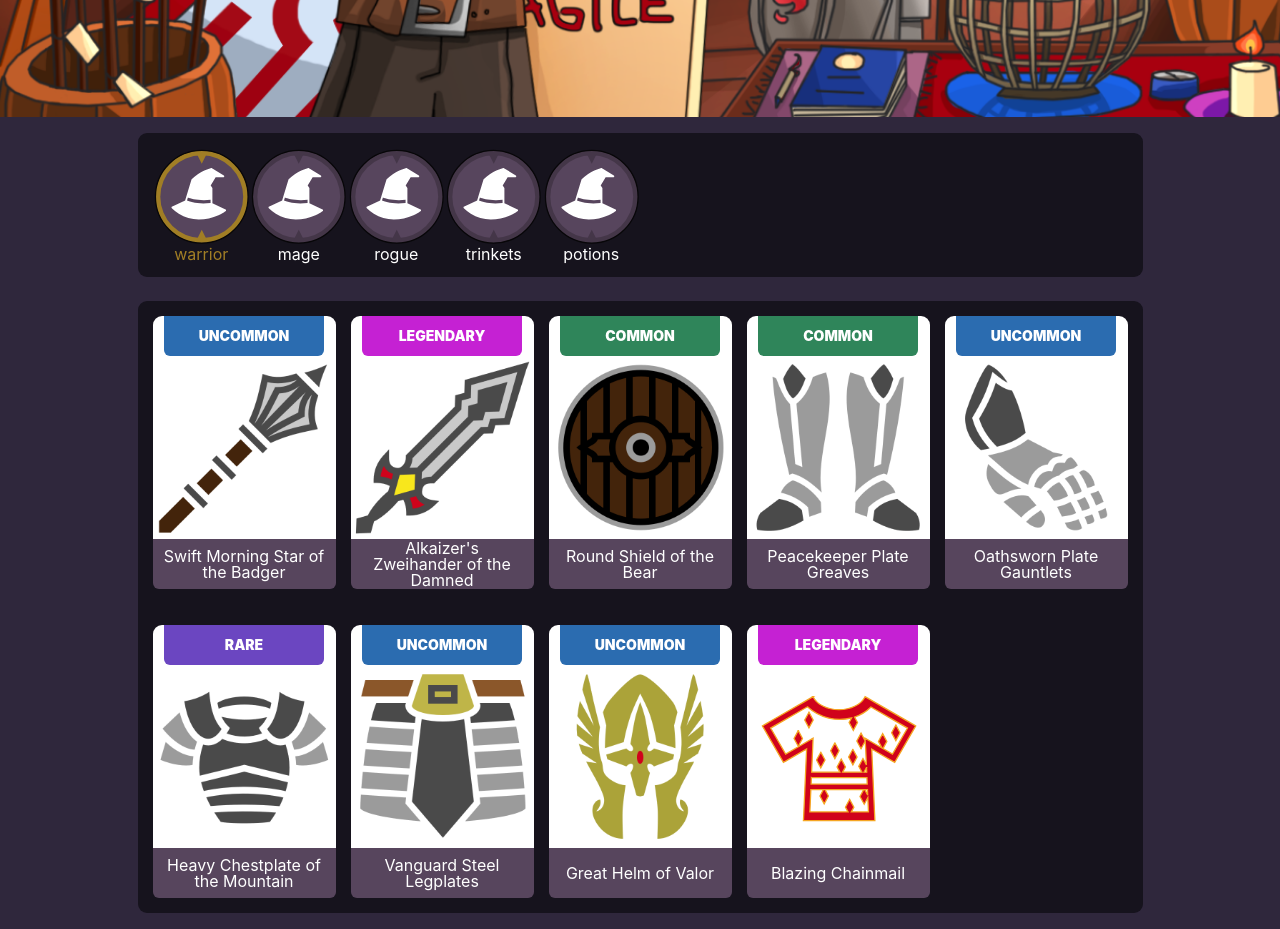
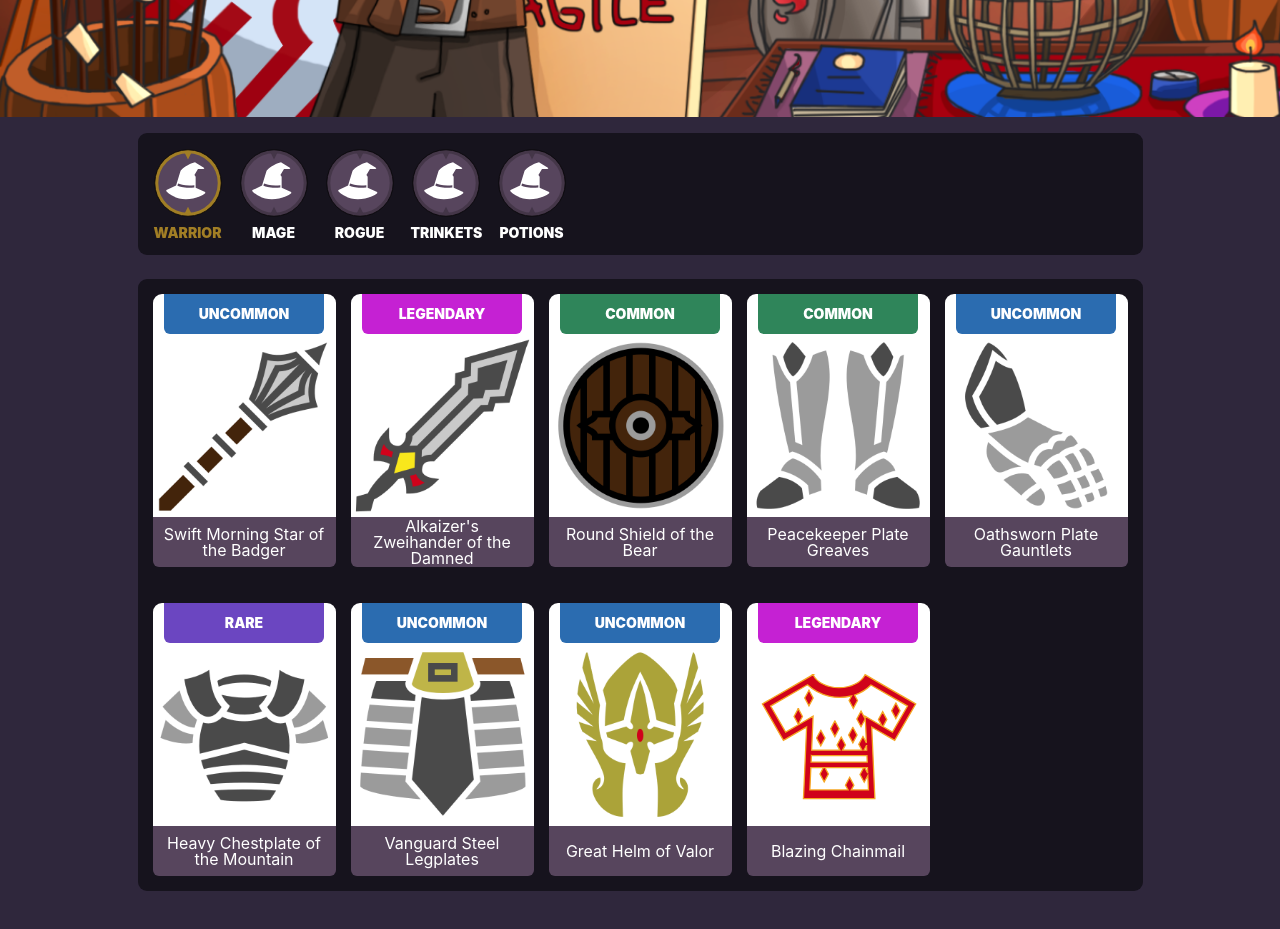
Before and after one commit to FahadHameed89/React-Redux-Router---RPG-Shop-Team-Project, a React (Create React App) app: page /products in a window 1280 px wide. Shown: the part 820-1749 px from the top of the page. After the commit the page ends 1727 px from the top, so only its background shows below. Built offline with nearby package versions, Linux system fonts and the light colour scheme.

Commit message:
More product buttron filter styling

```diff
--- a/src/product/css/ProductFilter.css
+++ b/src/product/css/ProductFilter.css
@@ -1,9 +1,9 @@
 
 
 .product-filter-container {
-  display: flex;
-  flex-direction: column;
-  width: 10%;
+  /* display: flex;
+  flex-direction: column; */
+  max-width: 70px;
 }
 
 .svg-filter-button {
@@ -36,6 +36,10 @@
   font-size: var(--s-4);
   text-align: center;
   color: #fff;
+  margin-top: 6px;
+  text-transform: uppercase;
+  font-size: var(--text-sm);
+  font-weight: var(--font-black);
 }
 
 .product-filter-container:hover .filter-string {
--- a/src/product/css/product-list.css
+++ b/src/product/css/product-list.css
@@ -19,6 +19,7 @@
   background-color: #16131D;
   border-radius: 9px;
   padding: 15px;
+  gap: 16px;
 }
 
 .sidebar {
```
Also changed, not shown: src/product/ProductFilter.jsx (+2 -7 lines).
